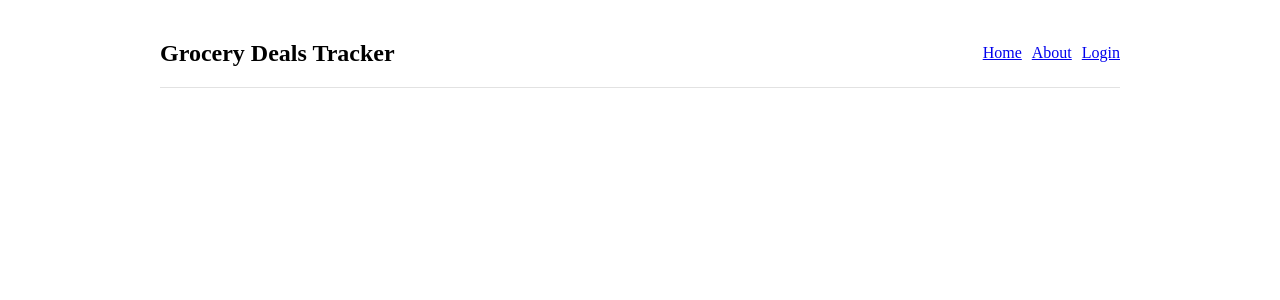
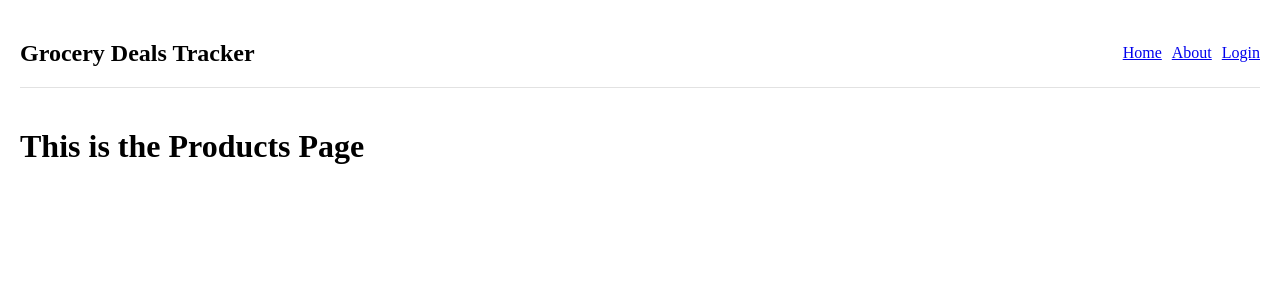
Before and after one commit to the-achievers-SRH/grocery-deals, a React (Create React App) app: page /products in a window 1280 px wide. Shown: the top 300 px of the page. Built offline with nearby package versions, Linux system fonts and the light colour scheme.

Commit message:
added all components routing

```diff
--- a/src/App.css
+++ b/src/App.css
@@ -2,7 +2,7 @@
     display: flex;
     gap: 10px;
     align-items: center;
-    max-width: 960px;
+    /* max-width: 960px; */
     margin: 0 auto;
     border-bottom: 1px solid #e2e2e2;
     margin-bottom: 40px;
--- a/src/App.js
+++ b/src/App.js
@@ -1,8 +1,10 @@
 import "./App.css";
 
+import { Routes, Route, Link, } from "react-router-dom";
 import Home from "./Components/Home/Home";
-
-import { Routes, Route, Link, } from "react-router-dom";
+import Products from "./Components/Products/Products";
+import About from "./Components/About/About";
+import Login from "./Components/Login/Login";
 
 function App() {
   return (
@@ -19,6 +21,9 @@
       {/* routes */}
         <Routes>
           <Route path='/' element={<Home/>} />
+          <Route path='/products' element={<Products/>} />
+          <Route path='/about' element={<About/>} />
+          <Route path='/login' element={<Login/>} />
         </Routes>
 
       {/* <Switch>
--- /dev/null
+++ b/src/Components/About/About.js
@@ -0,0 +1,9 @@
+const About = () => {
+    return (
+        <div>
+            <h1>This is the About Page</h1>
+        </div>
+    )
+}
+
+export default About;
--- /dev/null
+++ b/src/Components/Login/Login.js
@@ -0,0 +1,9 @@
+const Login = () => {
+    return(
+        <div>
+            <h1>This is the Login Page</h1>
+        </div>
+    )
+}
+
+export default Login
--- /dev/null
+++ b/src/Components/Products/Products.js
@@ -0,0 +1,9 @@
+const Products = () => {
+    return (
+        <div>
+            <h1>This is the Products Page</h1>
+        </div>
+    )
+}
+
+export default Products;
```
